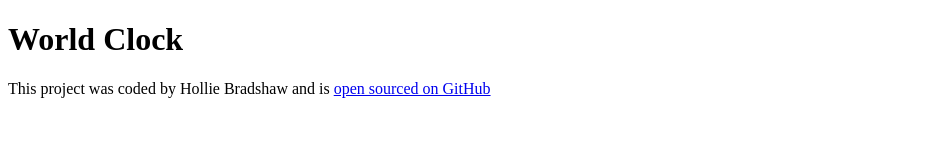
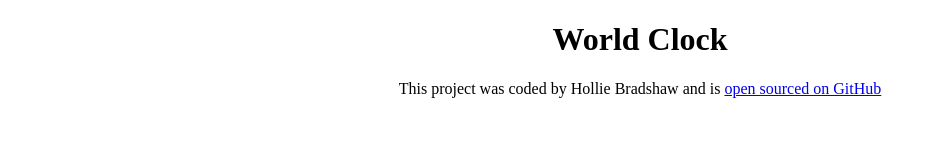
Before and after one commit to Hollieb63/world-clock, a plain HTML site: page index.html in a window 1280 px wide. Shown: the whole page, without its empty margins (0-936 px from the left). Drawn offline with Linux system fonts and the light colour scheme.

Commit message:
Added link to my GitHub repositary

```diff
--- a/CSS/style.css
+++ b/CSS/style.css
@@ -0,0 +1,6 @@
+h1{
+    text-align: center;
+}
+footer{
+    text-align: center;
+}
--- a/index.html
+++ b/index.html
@@ -8,7 +8,7 @@
 </head>
 <body>
   <h1>World Clock</h1>
-  <footer>This project was coded by Hollie Bradshaw and is <a href="#" target="_blank"> open sourced on GitHub</a></footer>
+  <footer>This project was coded by Hollie Bradshaw and is <a href="https://github.com/Hollieb63/world-clock.git" target="_blank"> open sourced on GitHub</a></footer>
   <script src="Javascript/index.js"></script>
 </body>
 </html>
```
